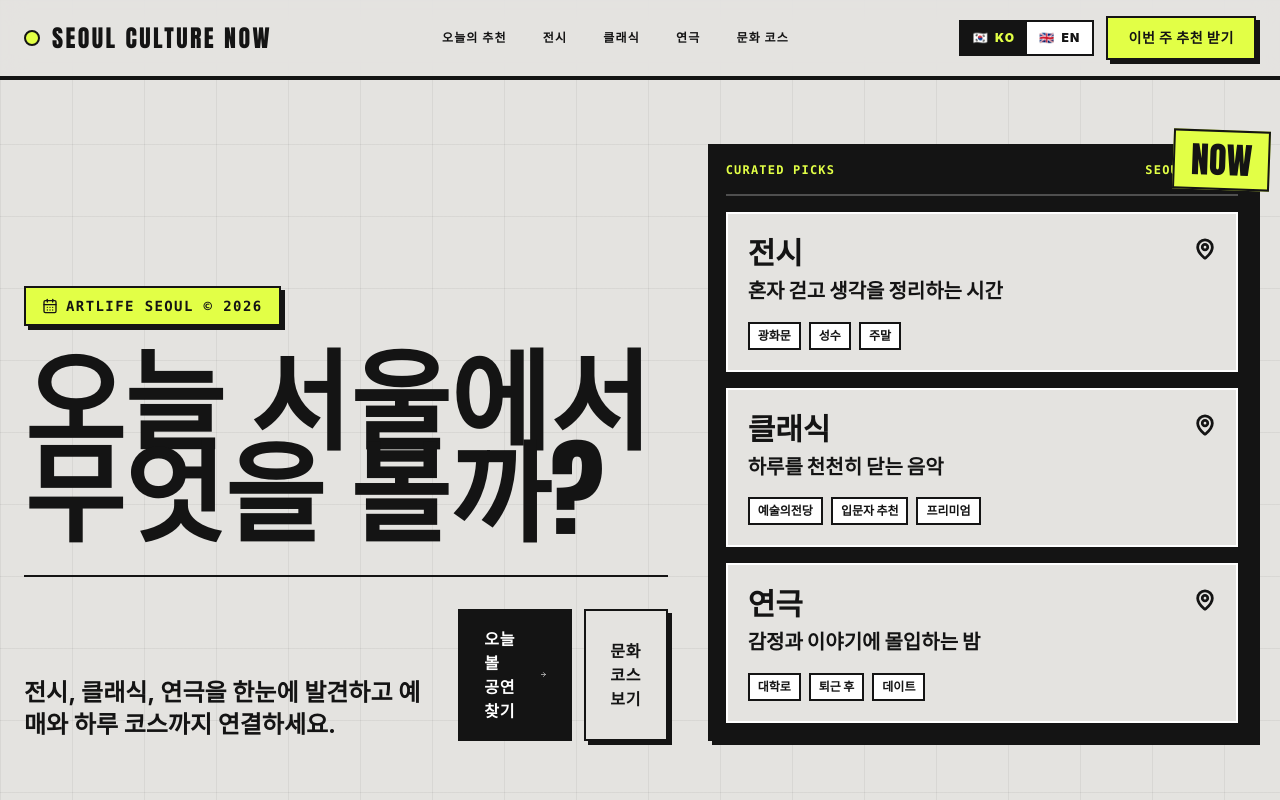
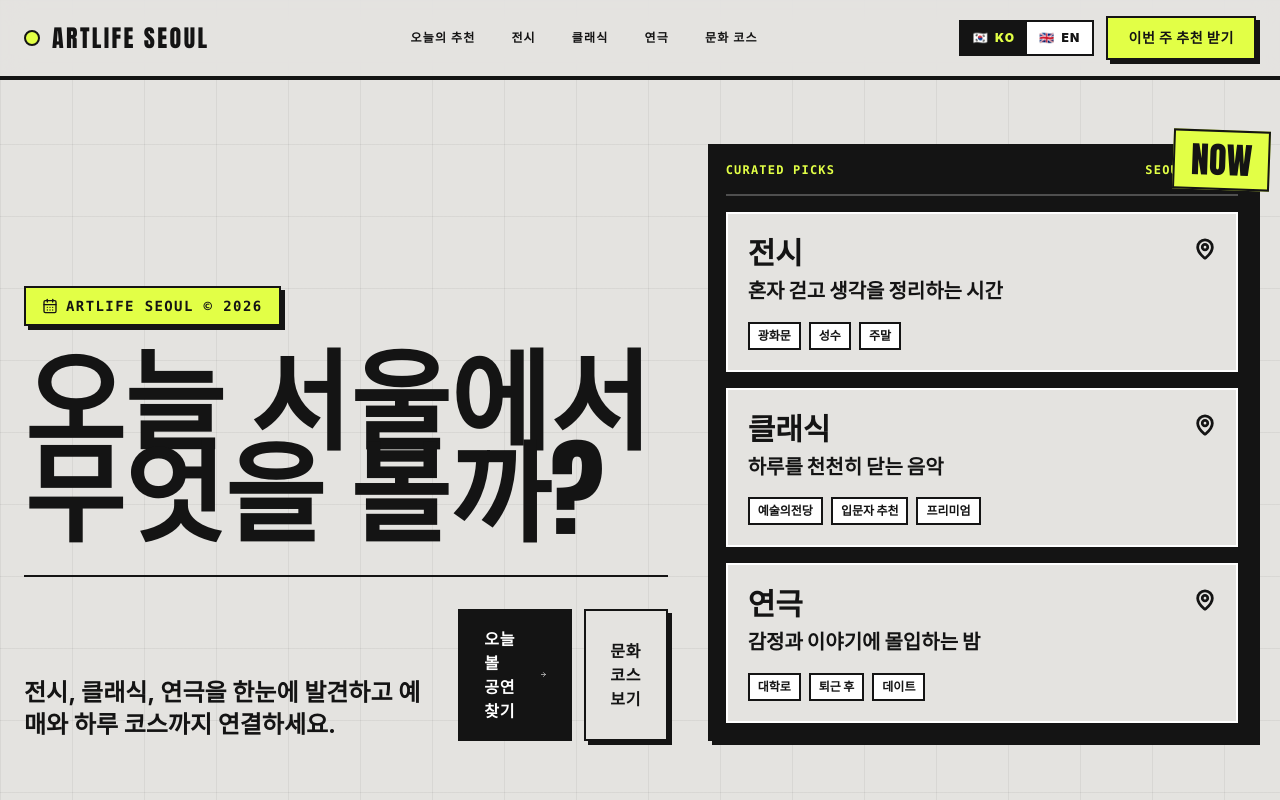
Before and after one commit to kmarx7/ArtinSeoul_co, a Next.js app: page / in a window 1280 px wide. Shown: the top 800 px of the page. Built offline with nearby package versions, Linux system fonts and the light colour scheme.

Commit message:
Update header brand name

```diff
--- a/src/components/Header.tsx
+++ b/src/components/Header.tsx
@@ -26,7 +26,7 @@ export default function Header({ content, language, onLanguageChange }: HeaderPr
           <a href="#" className="flex min-w-fit items-center gap-3">
             <span className="h-4 w-4 rounded-full border-2 border-fluxDark bg-fluxNeon" />
             <span className="font-display text-xl font-black uppercase tracking-widest text-fluxDark sm:text-2xl">
-              Seoul Culture Now
+              ArtLife Seoul
             </span>
           </a>
 
```
